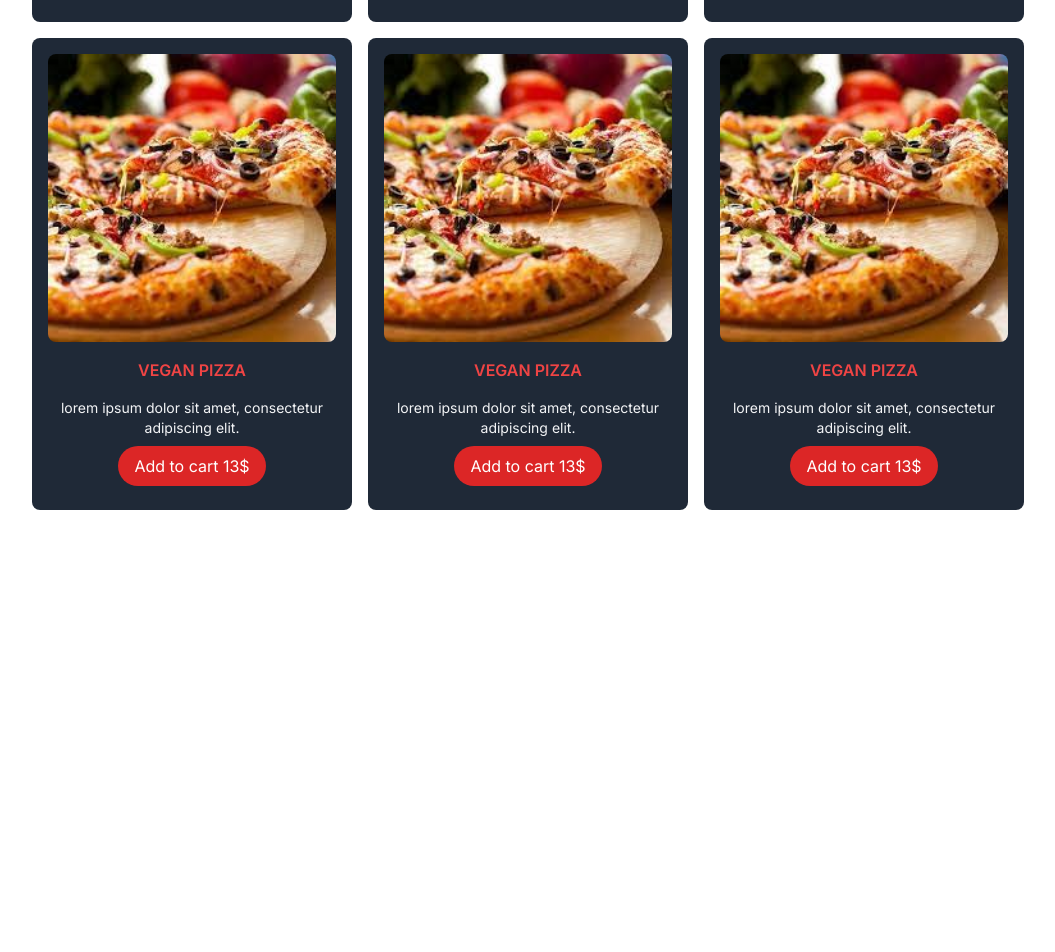
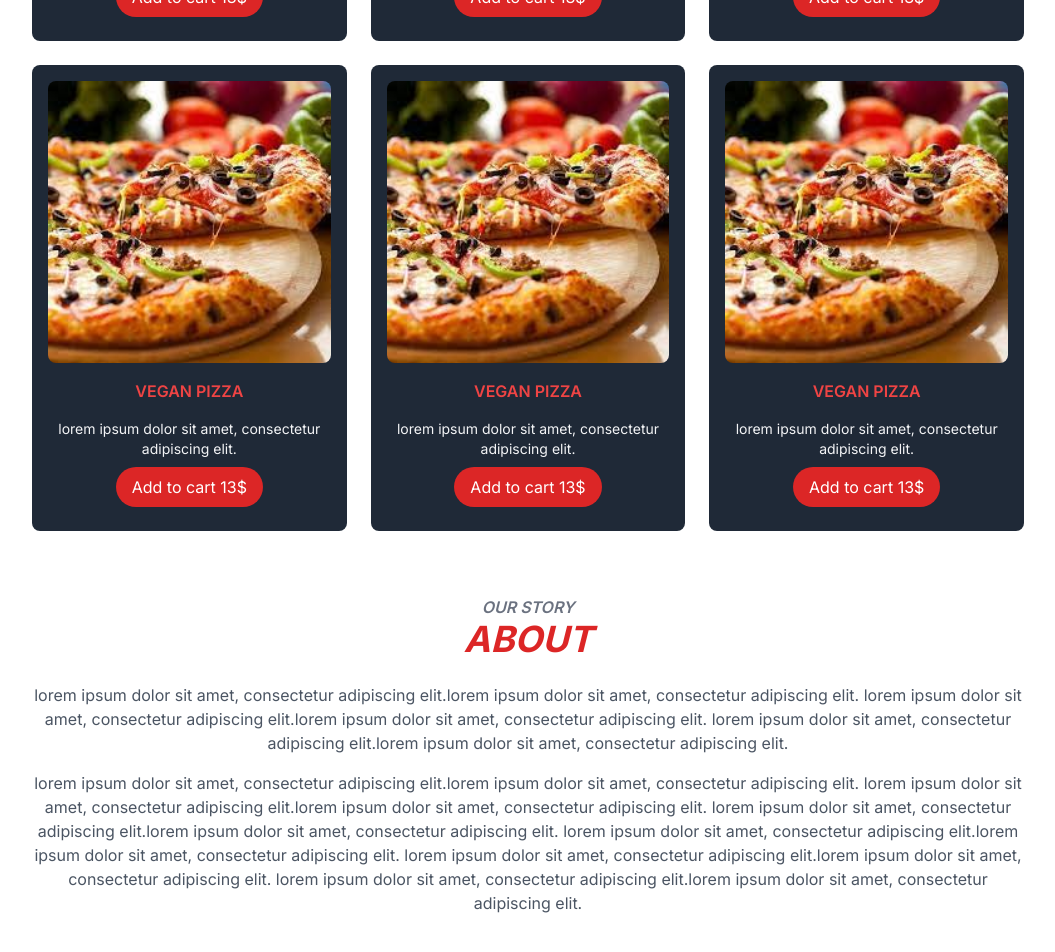
Before and after one commit to YunusEmreBEYAZ/food-order, a Next.js app: page / in a window 1280 px wide. Shown: the part 1030-1982 px from the top of the page, without its empty margins (112-1167 px from the left). Before the commit the page ends 1556 px from the top, so only its background shows below. Built offline with nearby package versions, Linux system fonts and the light colour scheme.

Commit message:
about section

```diff
--- a/src/app/page.js
+++ b/src/app/page.js
@@ -2,6 +2,7 @@
 import Header from "@/components/layout/Header";
 import Hero from "@/components/layout/Hero";
 import HomeMenu from "@/components/layout/HomeMenu";
+import SectionHeaders from "@/components/layout/SectionHeaders";
 
 export default function Home() {
   return (
@@ -9,7 +10,26 @@ export default function Home() {
     <Header />
     <Hero />
     <HomeMenu />
+    <section className="text-center my-16">
+        <SectionHeaders subHeader={'Our Story'} mainHeader={'About'} />
+        <div className="text-gray-600 mx-auto my-6 flex flex-col gap-4">
+        <p>
+          lorem ipsum dolor sit amet, consectetur adipiscing elit.lorem ipsum dolor sit amet, consectetur adipiscing elit.
+          lorem ipsum dolor sit amet, consectetur adipiscing elit.lorem ipsum dolor sit amet, consectetur adipiscing elit.
+          lorem ipsum dolor sit amet, consectetur adipiscing elit.lorem ipsum dolor sit amet, consectetur adipiscing elit.
+        </p>
 
+        <p>
+          lorem ipsum dolor sit amet, consectetur adipiscing elit.lorem ipsum dolor sit amet, consectetur adipiscing elit.
+          lorem ipsum dolor sit amet, consectetur adipiscing elit.lorem ipsum dolor sit amet, consectetur adipiscing elit.
+          lorem ipsum dolor sit amet, consectetur adipiscing elit.lorem ipsum dolor sit amet, consectetur adipiscing elit.
+          lorem ipsum dolor sit amet, consectetur adipiscing elit.lorem ipsum dolor sit amet, consectetur adipiscing elit.
+          lorem ipsum dolor sit amet, consectetur adipiscing elit.lorem ipsum dolor sit amet, consectetur adipiscing elit.
+          lorem ipsum dolor sit amet, consectetur adipiscing elit.lorem ipsum dolor sit amet, consectetur adipiscing elit.
+        </p>
+        </div>
+
+      </section>
 
 
     </>
--- a/src/components/layout/HomeMenu.js
+++ b/src/components/layout/HomeMenu.js
@@ -1,14 +1,14 @@
 
 import MenuItem from '../menuItem/MenuItem'
+import SectionHeaders from './SectionHeaders'
 
 export default function HomeMenu() {
     return (
     <section>
-        <div className="text-center">
-            <h3 className="uppercase font-semibold text-gray-500 italic">Check out deals</h3>
-            <h2 className="uppercase font-bold text-4xl text-red-600 italic">Menu</h2>
+        <div className="text-center my-6">
+            <SectionHeaders subHeader={'Check out'} mainHeader={'Menu'} />
         </div>
-        <div className="grid grid-cols-3 gap-4 mt-8">
+        <div className="grid grid-cols-3 gap-6 mt-8">
             <MenuItem />
             <MenuItem />
             <MenuItem />
--- /dev/null
+++ b/src/components/layout/SectionHeaders.js
@@ -0,0 +1,10 @@
+export default function SectionHeaders({subHeader,mainHeader}) {
+    return (
+        <section>
+            <div className="text-center">
+                <h3 className="uppercase font-semibold text-gray-500 italic">{subHeader}</h3>
+                <h2 className="uppercase font-bold text-4xl text-red-600 italic">{mainHeader}</h2>
+            </div>
+        </section>
+    )
+}
```
